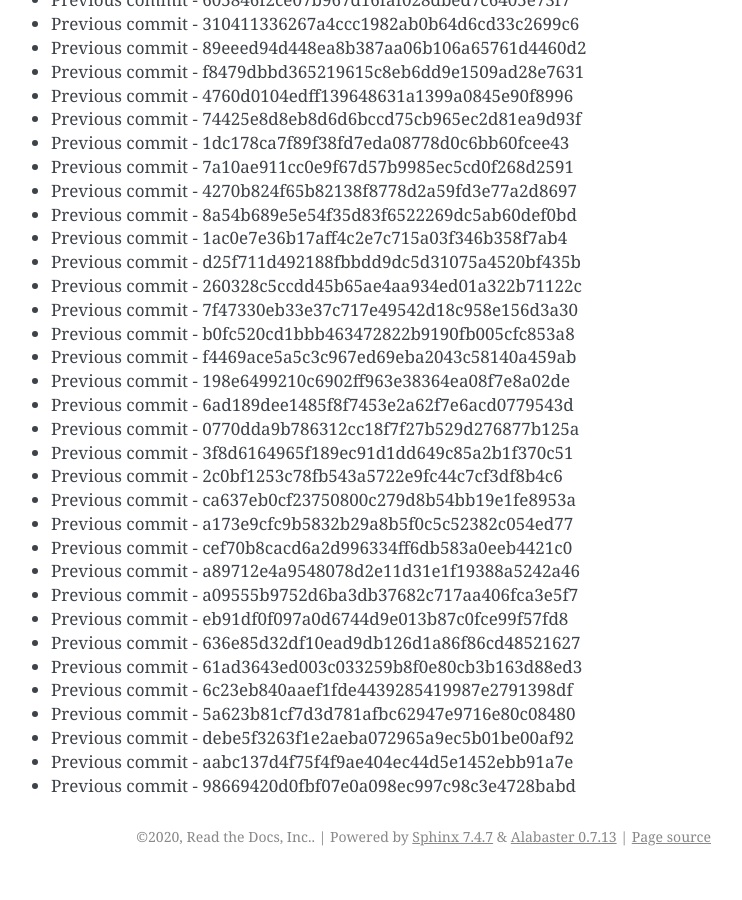
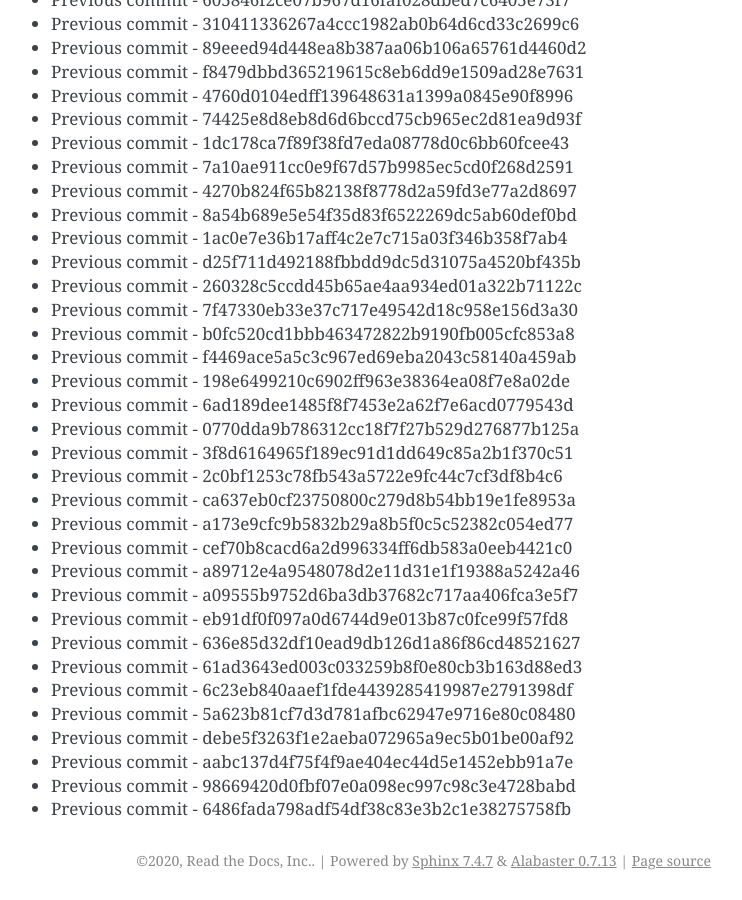
Before and after one commit to readthedocs/rtd-git-stresstest, a Sphinx documentation site: the page built from docs/updates.rst, in a window 1280 px wide and 900 px high, scrolled down 90298 px. Shown: the whole window, without its empty margins (399-1141 px from the left). Built offline with Sphinx 7.4.7, drawn with Linux system fonts in a browser that asks for light colours; before the commit the page ends 91174 px from its top, so only the background shows below that.

Commit message:
Generating commit from previous: 6486fada798adf54df38c83e3b2c1e38275758fb

```diff
--- a/docs/updates.rst
+++ b/docs/updates.rst
@@ -3826,3 +3826,4 @@ It can be tested for any performance characteristics.
 * Previous commit - debe5f3263f1e2aeba072965a9ec5b01be00af92
 * Previous commit - aabc137d4f75f4f9ae404ec44d5e1452ebb91a7e
 * Previous commit - 98669420d0fbf07e0a098ec997c98c3e4728babd
+* Previous commit - 6486fada798adf54df38c83e3b2c1e38275758fb
```
